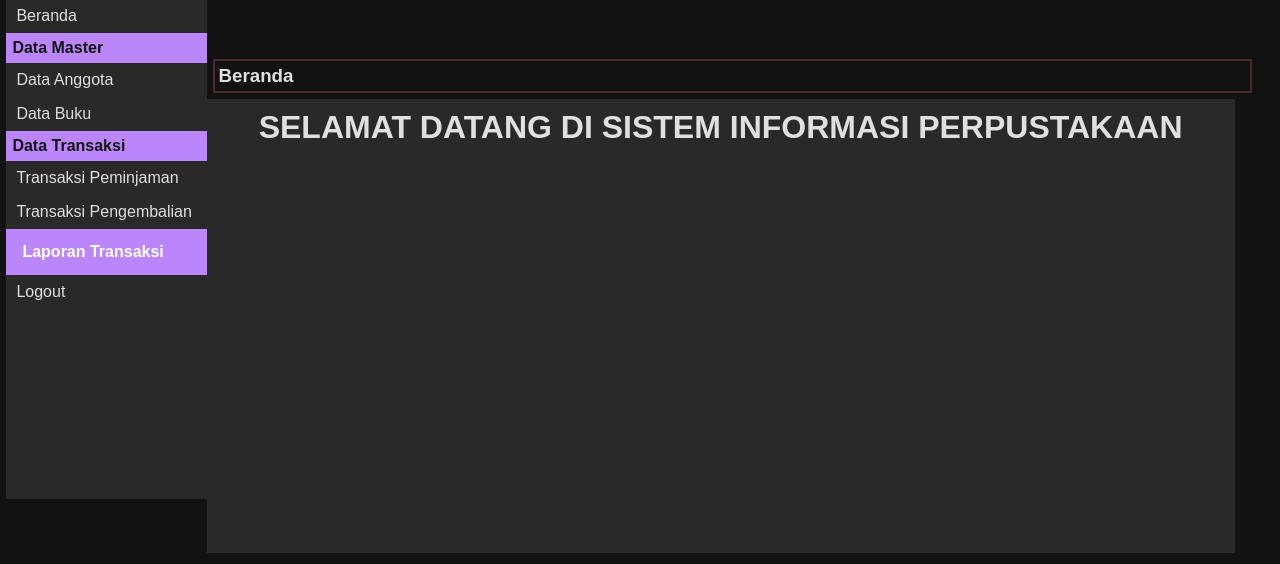
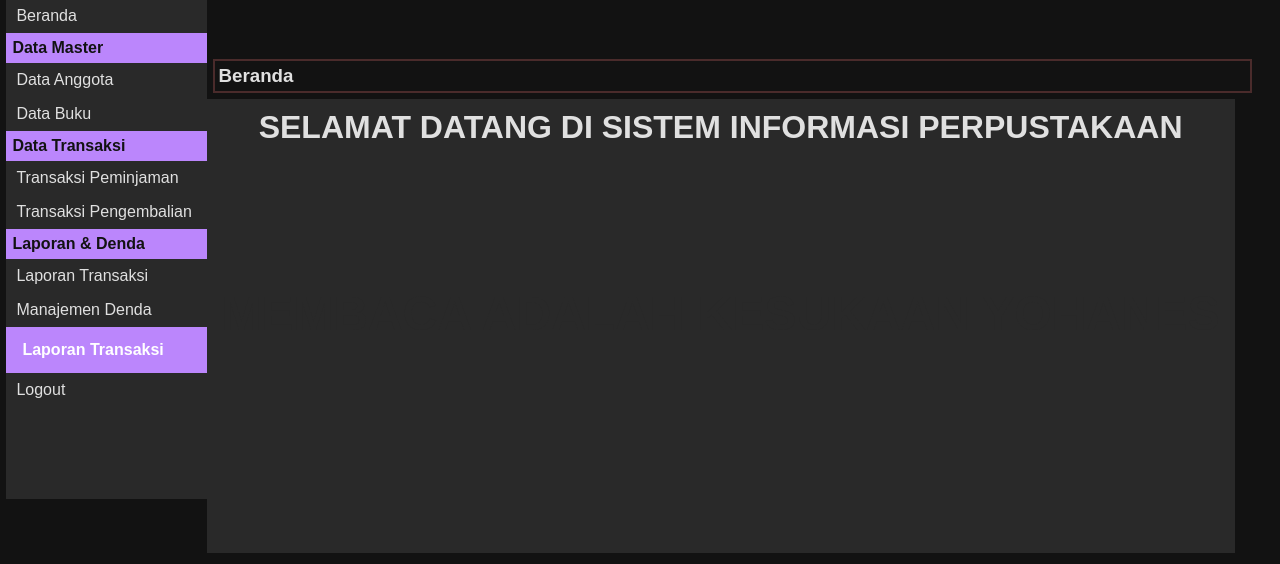
Before and after one commit to Angintarabang/Perpustol, a PHP site: page /index.php in a window 1280 px wide. Shown: the part 133-697 px from the top of the page. Run offline with PHP 8.4, Linux system fonts and the light colour scheme; a user stored in the database is signed in; grey boxes are pictures that could not be loaded.

Commit message:
style: tambah indek denda

```diff
--- a/index.php
+++ b/index.php
@@ -40,6 +40,11 @@ if(isset($_SESSION['sesi'])){
 				<li><a href="index.php?p=transaksi-peminjaman">Transaksi Peminjaman</a></li>
 				<li><a href="index.php?p=transaksi-pengembalian">Transaksi Pengembalian</a></li>
 			</ul>
+			<p class="label-navigasi">Laporan & Denda</p>
+    <ul>
+        <li><a href="index.php?p=laporan-transaksi">Laporan Transaksi</a></li>
+        <li><a href="index.php?p=denda">Manajemen Denda</a></li>
+    </ul>
 			<p class="label-navigasi" style="color: white;"><a href="index.php?p=transaksi-peminjaman"  style="color: white;">Laporan Transaksi</a></p>
 			<a href="logout.php">Logout</a>
 		</div>
```
